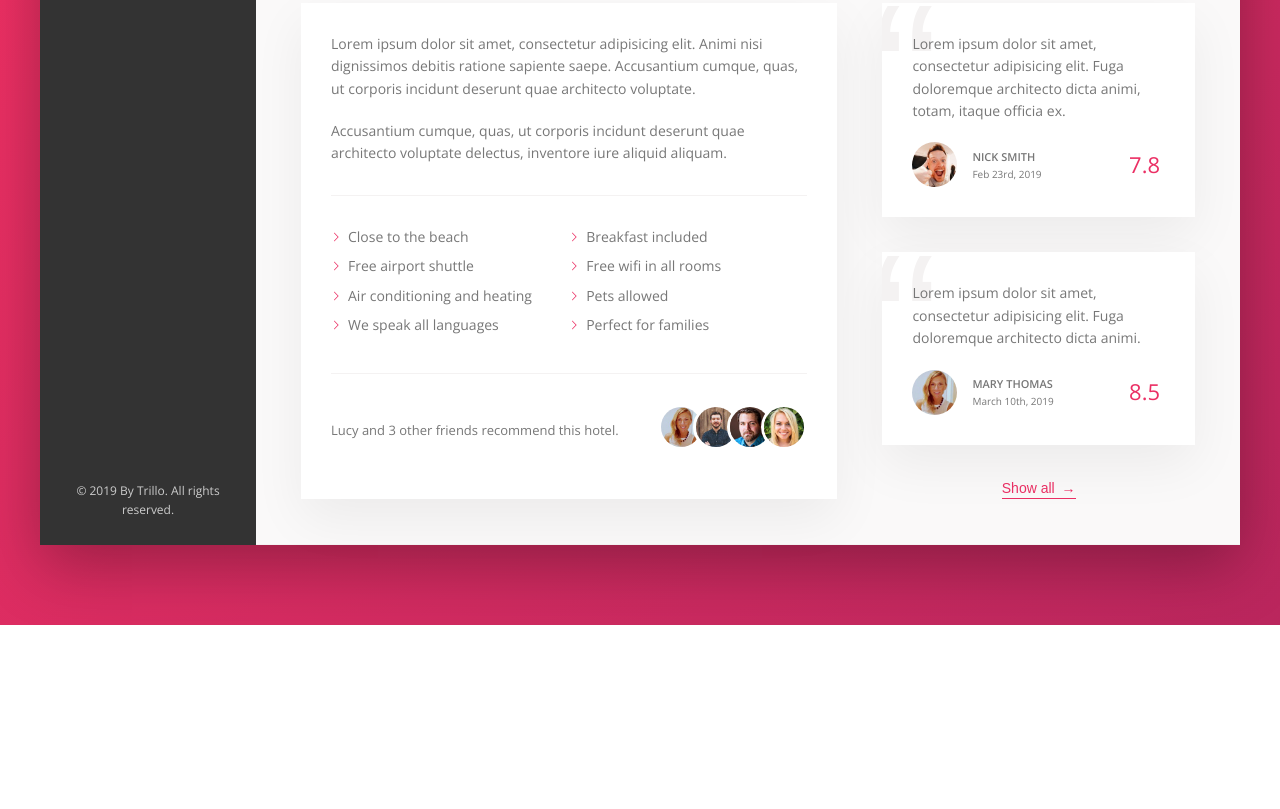
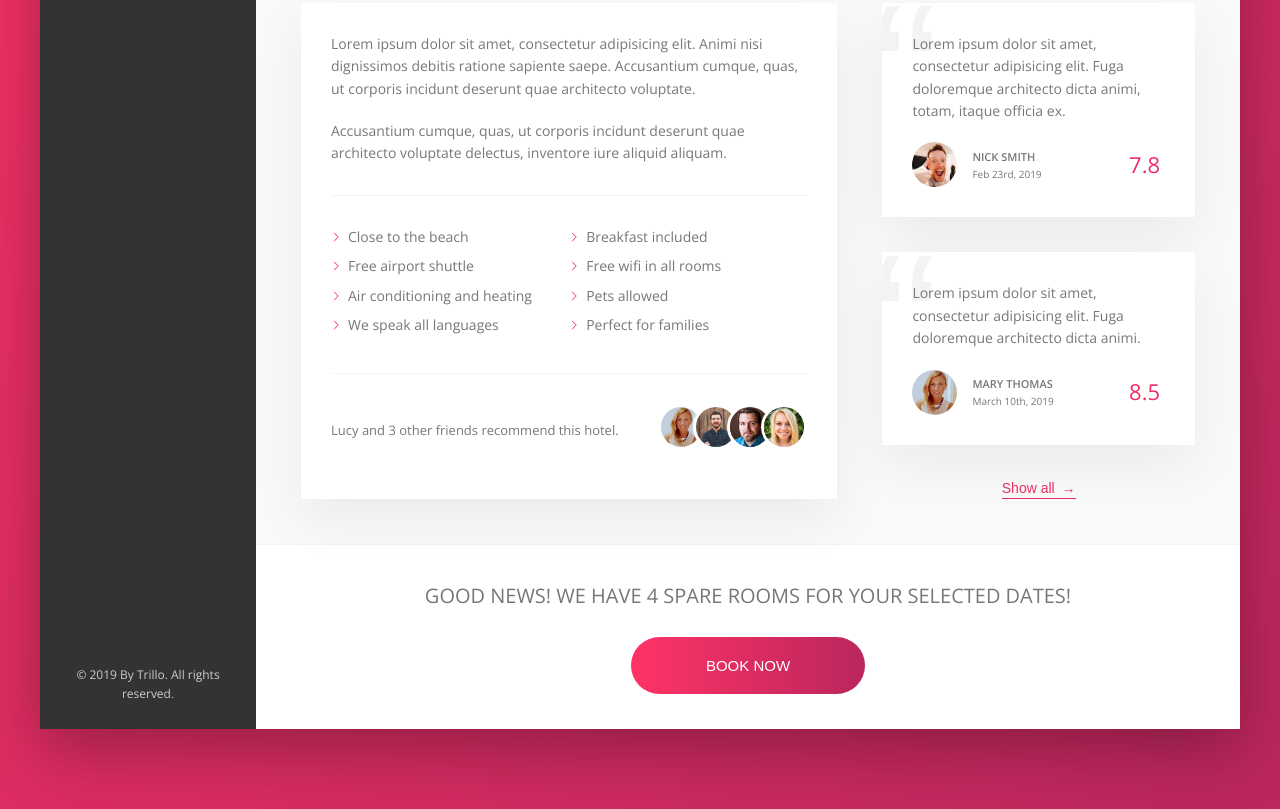
Before and after one commit to SNasser97/trillo-proj, a website: page index.html in a window 1280 px wide. Shown: the part 669-1478 px from the top of the page. Before the commit the page ends 1294 px from the top, so only its background shows below. Drawn offline with nearby package versions, Linux system fonts and the light colour scheme.

Commit message:
CTA added+styled

```diff
--- a/index.html
+++ b/index.html
@@ -204,7 +204,19 @@
                                 </figure>
                                 <button class="btn-inline">Show all <span>&rarr;</span></button>
                             </div>
+
+
                         </div>
+
+                         <div class="cta">
+                                <h2 class="cta__booknow">
+                                    Good news! we have 4 spare rooms for your selected dates!
+                                </h2>
+                                <button class="btn">
+                                    <span class="btn__visible">book now</span>
+                                    <span class="btn__hidden">Only 4 rooms left</span>
+                                </button>
+                         </div>
                 </main>
             </div>
         </div>
--- a/sass/_components.scss
+++ b/sass/_components.scss
@@ -436,12 +436,77 @@
 
 
 
+/////////////////////////////////////////////////
+// CTA
 
+.cta {
+	padding: 3.5rem 0;
+	text-align: center;
 
+	&__booknow {
+		text-transform: uppercase;
+		font-weight: 300;
+		font-size: 2rem;
+		margin-bottom: 2.5rem;
+	}
 
+}
 
+/////////////////////////////////////////////////
+// CTA BUTTON
 
+.btn {
+	font-size: 1.5rem;
+	border:none;
+	font-weight: 300;
+	text-transform: uppercase;
+	border-radius: 100px;
+	background-image: linear-gradient(to right,
+		var(--colour-primary-light),
+		var(--colour-primary-dark));
+	color: #fff;
+	position: relative;
+	overflow: hidden;
+	cursor: pointer;
 
+	& > * {
+		height: 100%;
+		width: 100%;
+		display: inline-block;
+		transition: all .2s;
+	}
+
+	// padding: 3rem;
+	&__visible {
+		padding: 2rem 7.5rem;
+	}
+
+	&__hidden {
+		position: absolute;
+		left: 0;
+		top:-100%; //moves to the top of the height of the element
+		// e.g. 50px will move 100% up to that height
+		padding: 2rem 0;
+
+	}
+	&:hover {
+		background-image: linear-gradient(to left,
+		var(--colour-primary-light),
+		var(--colour-primary-dark));
+	}
+
+	&:hover &__visible {
+		transform: translateY(100%);
+	}
+	&:hover &__hidden {
+		top:0;
+
+	}
+	&:focus {
+		outline:none;
+		animation: pulsate 1s infinite;
+	}
+}
 
 /////////////////////////////////////////////////
 // ANIMATIONS
```
Also changed, not shown: css/style.css, sass/_layout.scss (line endings or trailing spaces).
